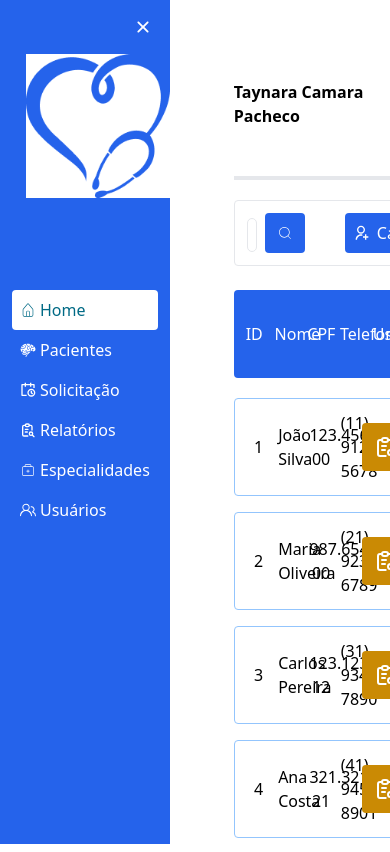
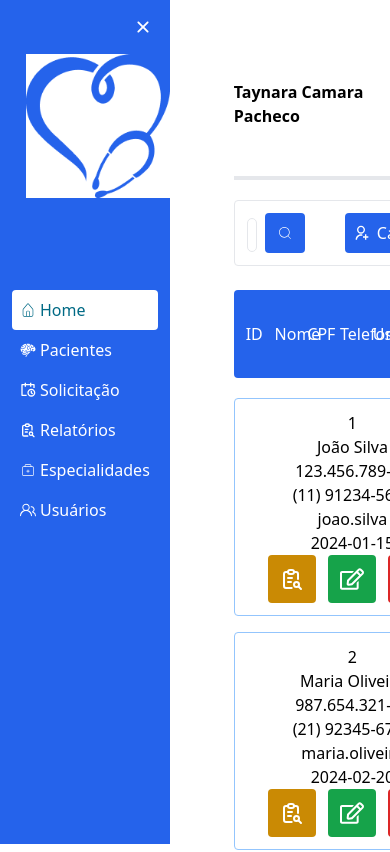
Before and after one commit to erivamjr/app-tfd, a React (Vite) app in the folder web/: page /pacientes in a window 390 px wide. Shown: the top 852 px of the page. Built offline with nearby package versions, Linux system fonts and the light colour scheme.

Commit message:
♻️ refactor:  width for computer and mobile

```diff
--- a/web/src/Components/Ux/Table/Table.tsx
+++ b/web/src/Components/Ux/Table/Table.tsx
@@ -78,7 +78,7 @@ export default function Table() {
         </div>
         {users.map((item) => (
           <div className="border mb-4 border-blue-300 p-3 rounded">
-            <div className="grid grid-cols-7 gap-2 text-center items-center">
+            <div className="sm:flex sm:flex-col lg:grid lg:grid-cols-7 lg:gap-2 text-center lg:items-center">
               <div className="">{item.id}</div>
               <div className="">{item.nome}</div>
               <div className="">{item.cpf}</div>
```
